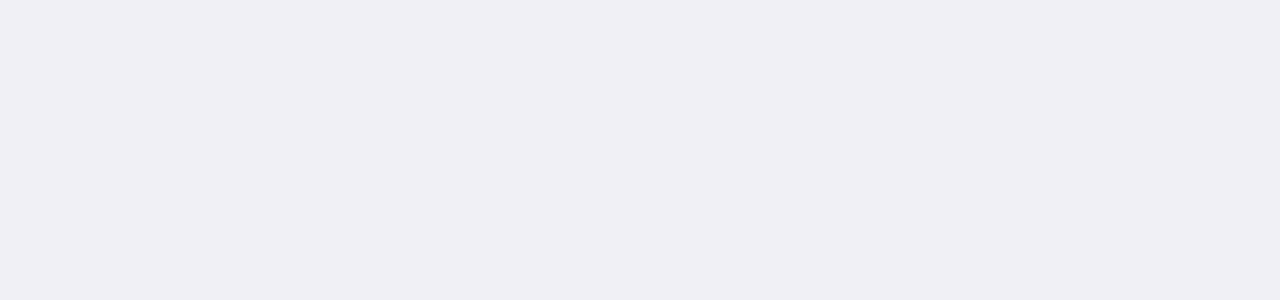
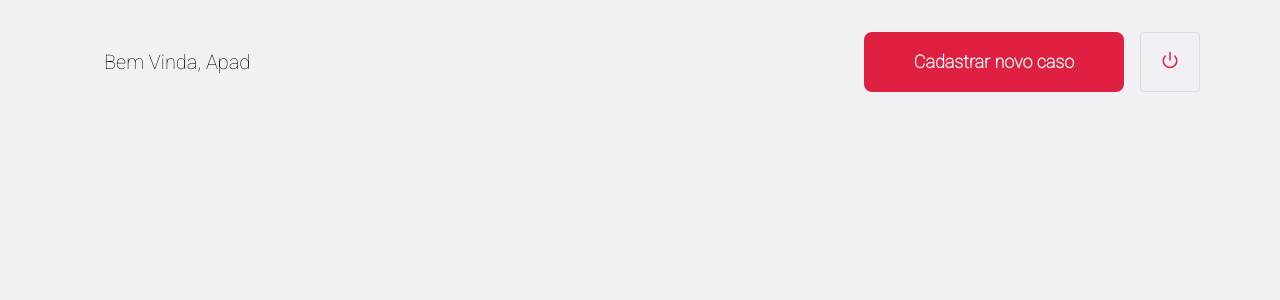
Before and after one commit to GabrielT31xeira/API, a React (Create React App) app in the folder frontend/: page /profile in a window 1280 px wide. Shown: the top 300 px of the page. Built offline with nearby package versions, Linux system fonts and the light colour scheme.

Commit message:
Profile update and routes

```diff
--- /dev/null
+++ b/frontend/src/pages/Profile/index.js
@@ -0,0 +1,19 @@
+import React from 'react';
+import { Link } from 'react-router-dom';
+import { FiPower } from 'react-icons/fi';
+
+import './style.css';
+
+export default function Profile(){
+    return (
+        <div className="profile-container">
+            <header>
+                <span>Bem Vinda, Apad</span>
+                <Link className="button" to="/incidents/new">Cadastrar novo caso</Link>
+                <button type="button">
+                    <FiPower size={18} color="#E02041"/>
+                </button>
+            </header>
+        </div>
+    );
+}
--- /dev/null
+++ b/frontend/src/pages/Profile/style.css
@@ -0,0 +1,31 @@
+.profile-container{
+    width: 100%;
+    max-width: 1180px;
+    padding:0 30px;
+    margin: 32px auto;
+}
+.profile-container header{
+    display: flex;
+    align-items: center;
+}
+.profile-container header span{
+    font-size: 20px;
+    margin-left: 24px;
+}
+.profile-container header a{
+    width: 260px;
+    margin-left: auto;
+    margin-top: 0;
+}
+.profile-container header button{
+    height: 60px;
+    width: 60px;
+    border-radius: 4px;
+    border: 1px solid #dcdce6;
+    background: transparent;
+    margin-left: 16px;
+    transition: border-color 0.2s;
+}
+.profile-container header button:hover{
+    border-color: #999;
+}
--- a/frontend/src/pages/Register/index.js
+++ b/frontend/src/pages/Register/index.js
@@ -13,9 +13,9 @@
                <section>
                    <h1>Cadastro</h1>
                    <p>Faça seu cadastro</p>
-                   <Link className="back-link" to="/register">
+                   <Link className="back-link" to="/">
                         <FiArrowLeft size={16} />
-                    Não tenho cadastro</Link>
+                    Login</Link>
                </section>
                <form>
                     <input placeholder="Nome da ONG"/>
--- a/frontend/src/routes.js
+++ b/frontend/src/routes.js
@@ -3,6 +3,7 @@
 
 import Logon from './pages/Login';
 import Register from './pages/Register';
+import Profile from './pages/Profile';
 
 export default function Routes(){
     return(
@@ -10,6 +11,7 @@
             <Switch>
                 <Route path="/" exact component={Logon}/>
                 <Route path="/register" component={Register}/>
+                <Route path="/profile" component={Profile}/>
             </Switch>
         </BrowserRouter>
     );
```
Also changed, not shown: 1 other file (tests, documents, lock files or other folders).
